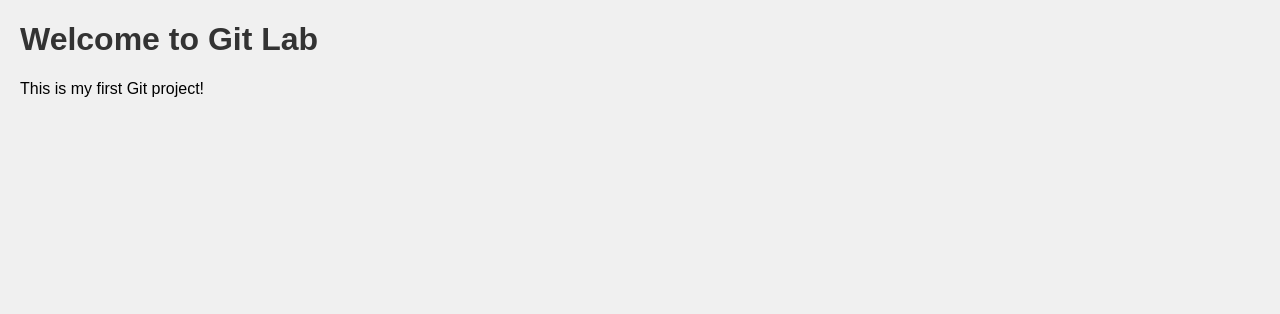
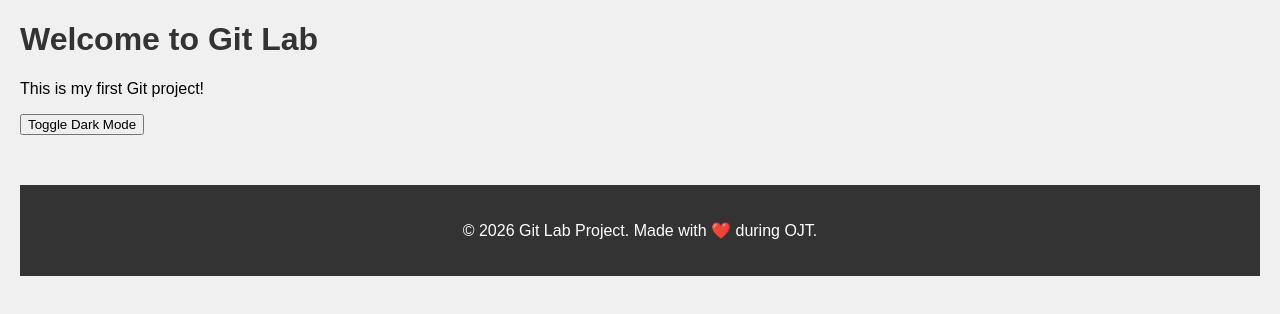
Before and after one commit to AbdillahHalim/git-lab-1-Abdillahhalim, a plain HTML site: page index.html in a window 1280 px wide. Drawn offline with Linux system fonts and the light colour scheme.

Commit message:
feat: add footer with copyright information

```diff
--- a/index.html
+++ b/index.html
@@ -8,5 +8,9 @@
 <body>
   <h1>Welcome to Git Lab</h1>
   <p>This is my first Git project!</p>
+  <button class="theme-toggle" onclick="toggleDarkMode()">Toggle Dark Mode</button>
+  <footer style="margin-top: 50px; padding: 20px; background: #333; color: white; text-align: center;">
+  <p>© 2026 Git Lab Project. Made with ❤️ during OJT.</p>
+</footer>
 </body>
 </html>
```
